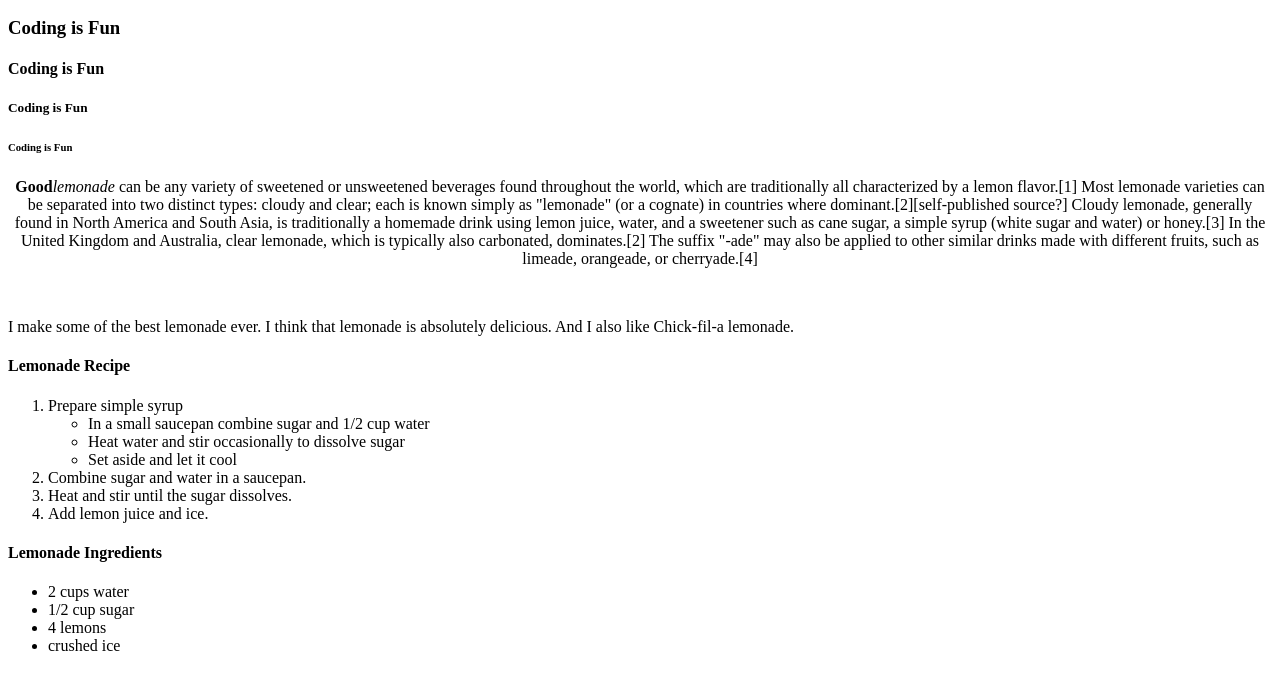
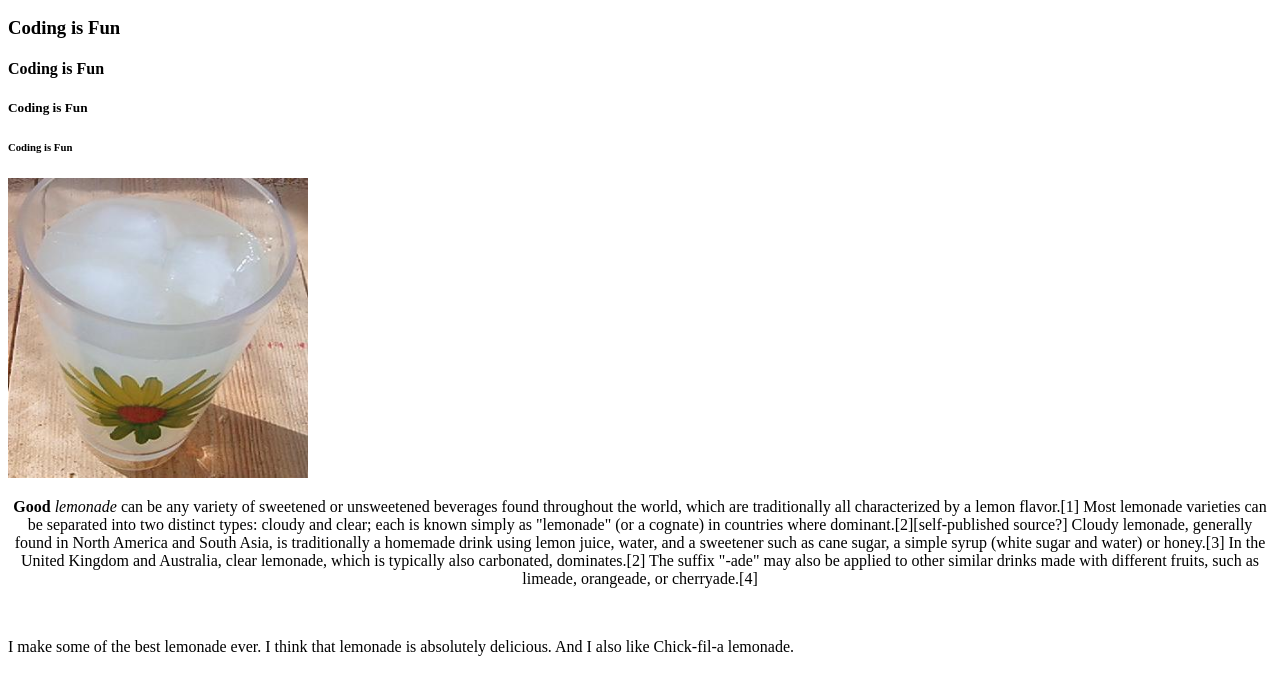
Before and after one commit to tallyandroid/vertex-academy-web, a plain HTML site: page 01-HTML/01-first-website/index.html in a window 1280 px wide. Shown: the part 110-784 px from the top of the page. Drawn offline with Linux system fonts and the light colour scheme.

Commit message:
adding image

```diff
--- a/01-HTML/01-first-website/index.html
+++ b/01-HTML/01-first-website/index.html
@@ -14,7 +14,9 @@
     <h4>Coding is Fun</h4>
     <h5>Coding is Fun</h5>
     <h6>Coding is Fun</h6>
-    <p align="center"><strong>Good</strong><em>lemonade</em> can be any variety of sweetened or unsweetened beverages found throughout the world, which are
+
+    <img src="image/Lemonade.jpeg" alt="Lemonade" width="300" height="300">
+    <p align="center"><strong>Good</strong> <em>lemonade</em> can be any variety of sweetened or unsweetened beverages found throughout the world, which are
         traditionally all characterized by a lemon flavor.[1]
 
         Most lemonade varieties can be separated into two distinct types: cloudy and clear; each is known simply as
```
Also changed, not shown: 01-HTML/01-first-website/image/Lemonade.jpeg (added), 3 other files.
